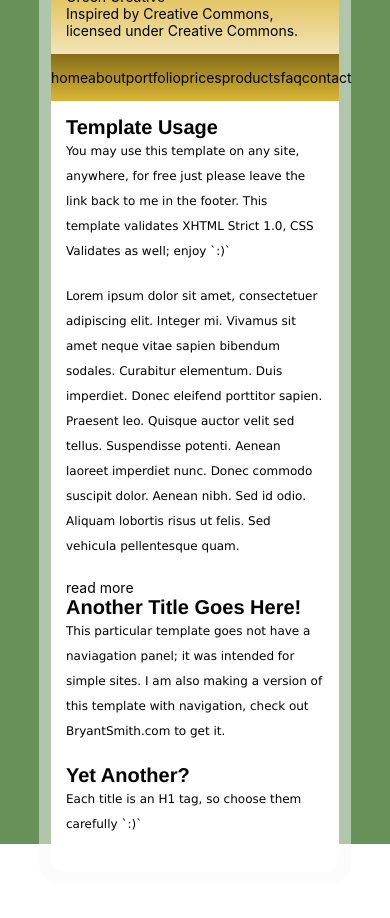
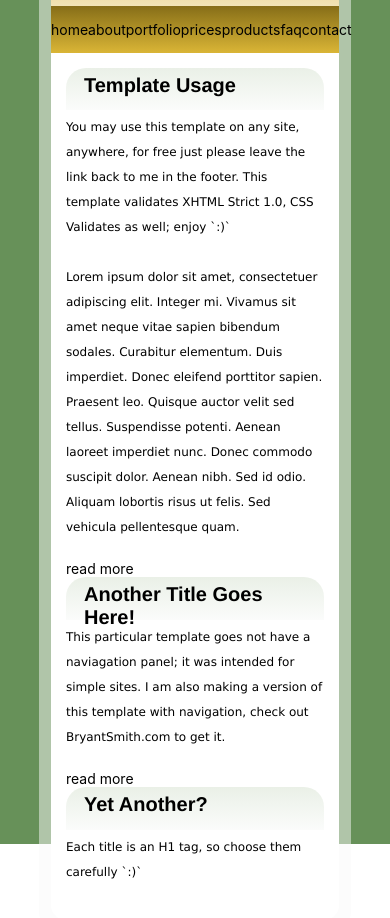
Before and after one commit to sararatBurke/classPJ-2, a React Native app: screen / in a window 390 px wide. Shown: the top 918 px of the page. Before the commit the page ends 884 px from the top, so only its background shows below. Built offline with nearby package versions, Linux system fonts and the light colour scheme.

Commit message:
added body head BG

```diff
--- a/App.js
+++ b/App.js
@@ -35,18 +35,26 @@ export default function App() {
 
         <View style={styles.bodyGB}>
           {/******  Body ******/}
+          <LinearGradient colors={['#eaf0e7','#fbfcfb']} style={styles.bodyHeadBG}>
           <Text style={styles.bodyHead}>Template Usage</Text>
+          </LinearGradient>
             <Text style={styles.bodyText}>You may use this template on any site, anywhere, for free just please leave the link back to me in the footer. This template validates XHTML Strict 1.0, CSS Validates as well; enjoy `:)`</Text>
             <Text style={styles.bodyText}>Lorem ipsum dolor sit amet, consectetuer adipiscing elit. Integer mi. Vivamus sit amet neque vitae sapien bibendum sodales. Curabitur elementum. Duis imperdiet. Donec eleifend porttitor sapien. Praesent leo. Quisque auctor velit sed tellus. Suspendisse potenti. Aenean laoreet imperdiet nunc. Donec commodo suscipit dolor. Aenean nibh. Sed id odio. Aliquam lobortis risus ut felis. Sed vehicula pellentesque quam.</Text>
 
             <TouchableOpacity>
               <Text>read more</Text>
             </TouchableOpacity>
-
-          <Text style={styles.bodyHead}>Another Title Goes Here!</Text>
+          <LinearGradient colors={['#eaf0e7','#fbfcfb']} style={styles.bodyHeadBG}>
+            <Text style={styles.bodyHead}>Another Title Goes Here!</Text>
+          </LinearGradient>
             <Text style={styles.bodyText}>This particular template goes not have a naviagation panel; it was intended for simple sites. I am also making a version of this template with navigation, check out BryantSmith.com to get it.</Text>
 
-          <Text style={styles.bodyHead}>Yet Another?</Text>
+            <TouchableOpacity>
+              <Text>read more</Text>
+            </TouchableOpacity>
+          <LinearGradient colors={['#eaf0e7','#fbfcfb']} style={styles.bodyHeadBG}>
+            <Text style={styles.bodyHead}>Yet Another?</Text>
+          </LinearGradient>
             <Text style={styles.bodyText}>Each title is an H1 tag, so choose them carefully `:)`</Text>
         </View>
       </View>
@@ -82,6 +90,13 @@ const styles = StyleSheet.create({
     borderBottomLeftRadius: 15,
     borderBottomRightRadius: 15
   },
+  bodyHeadBG:{
+    flex:1,
+    paddingHorizontal:18,
+    paddingVertical: 6,
+    borderTopLeftRadius: 20,
+    borderTopRightRadius: 20,
+  },
   bodyHead:{
     fontFamily: 'Helvetica',
     fontWeight: 'bold',
@@ -91,6 +106,7 @@ const styles = StyleSheet.create({
     fontFamily: 'Verdana',
     fontSize: 12,
     lineHeight: 25,
+    marginTop: 5,
     marginBottom: 20,
   },
 
```
